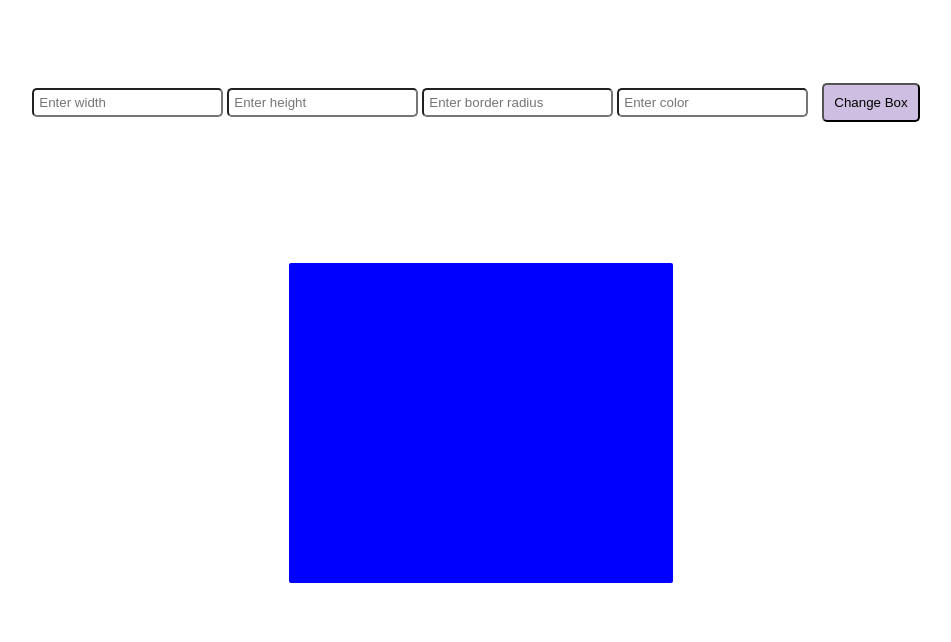
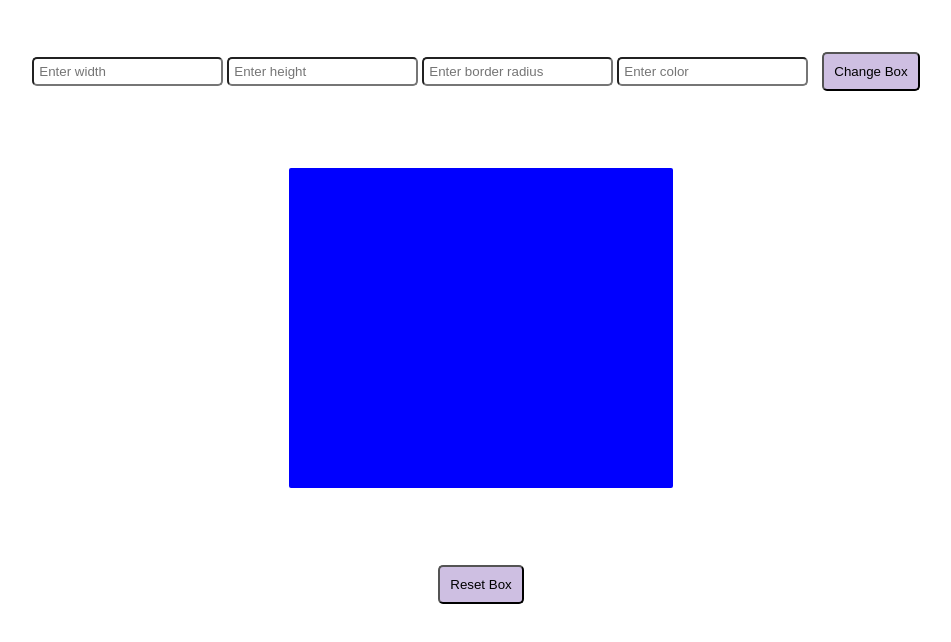
Before and after one commit to LouraHassan/DOM-Lab-4, a plain HTML site: page index.html in a window 1280 px wide. Shown: the whole page, without its empty margins (159-1110 px from the left). Drawn offline with Linux system fonts and the light colour scheme.

Commit message:
reset button added

```diff
--- a/index.html
+++ b/index.html
@@ -16,6 +16,8 @@
     <button id="change" onclick="ChangeBox()">Change Box</button>
 </div>
 <div class="square"></div>
+
+<button id="reset" onclick="resetBox()">Reset Box</button>
 </div>
     <script src="main.js"></script>
 </body>
--- a/main.js
+++ b/main.js
@@ -10,5 +10,12 @@ function ChangeBox() {
     box.style.borderRadius = border.value + "px";
     box.style.backgroundColor = color.value ;
 
+}
+
+function resetBox() {
+    box.style.width = "30vw";
+    box.style.height = "40vh";
+    box.style.borderRadius = "2px";
+    box.style.backgroundColor = "blue" ;
 
 }
--- a/style.css
+++ b/style.css
@@ -10,7 +10,7 @@ input{
     border-radius: 5px;
 }
 
-#change{
+button{
     padding: 10px;
     border-radius: 5px;
 background-color: rgb(206, 191, 226);
```
